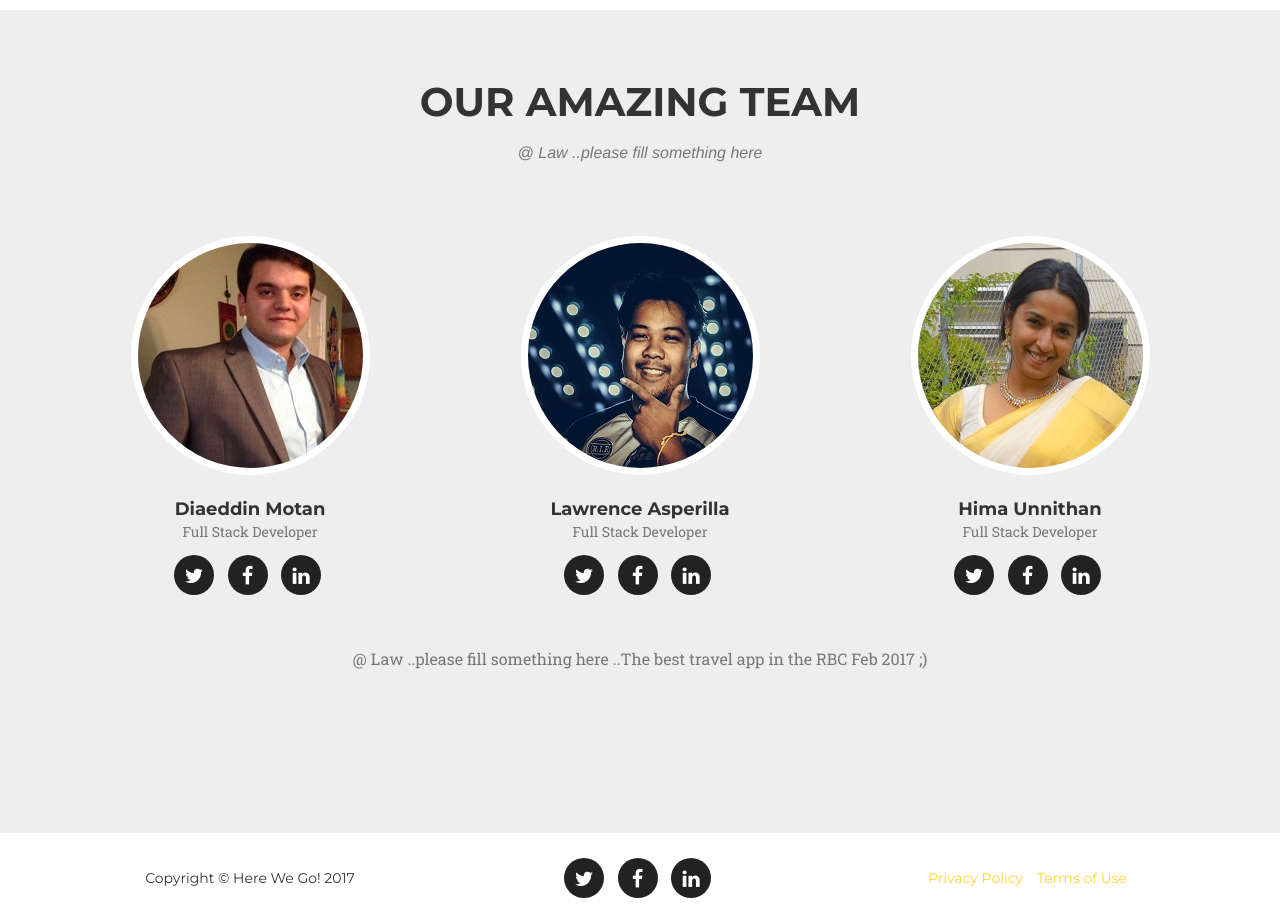
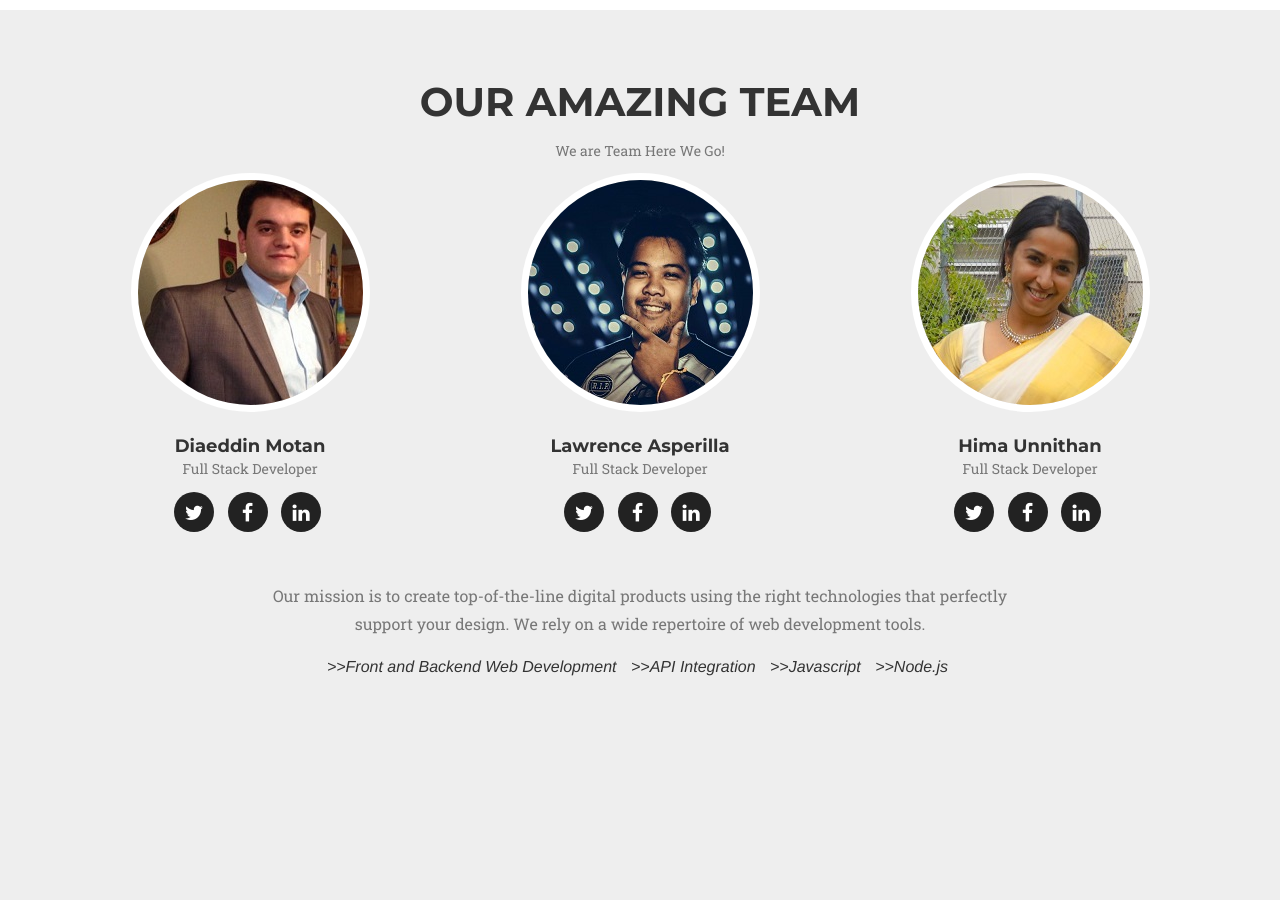
Before and after one commit to dmotan/Here-We-Go, a plain HTML site: page index.html in a window 1280 px wide. Shown: the part 3380-4302 px from the top of the page. Drawn offline with nearby package versions, Linux system fonts and the light colour scheme; some packages are replaced by stand-ins of ours; no server answers; a web font is replaced by a local one.

Commit message:
edited team page text. and law sns links

```diff
--- a/index.html
+++ b/index.html
@@ -228,7 +228,7 @@
             <div class="row">
                 <div class="col-lg-12 text-center">
                     <h2 class="section-heading">Our Amazing Team</h2>
-                    <h3 class="section-subheading text-muted">@ Law ..please fill something here</h3>
+                    <p class="section-subheading text-muted">We are Team Here We Go! <!-- The best travel app of the RBC Feb 2017 --> </p>
                 </div>
             </div>
             <div class="row">
@@ -253,11 +253,11 @@
                         <h4>Lawrence Asperilla</h4>
                         <p class="text-muted">Full Stack Developer</p>
                         <ul class="list-inline social-buttons">
-                            <li><a href="#"><i class="fa fa-twitter"></i></a>
+                            <li><a href="https://twitter.com/lawrencecirilo"><i class="fa fa-twitter"></i></a>
                             </li>
-                            <li><a href="#"><i class="fa fa-facebook"></i></a>
+                            <li><a href="https://www.facebook.com/lawrence.asperilla"><i class="fa fa-facebook"></i></a>
                             </li>
-                            <li><a href="#"><i class="fa fa-linkedin"></i></a>
+                            <li><a href="https://www.linkedin.com/in/lawrenceasperilla"><i class="fa fa-linkedin"></i></a>
                             </li>
                         </ul>
                     </div>
@@ -280,7 +280,15 @@
             </div>
             <div class="row">
                 <div class="col-lg-8 col-lg-offset-2 text-center">
-                    <p class="large text-muted">@ Law ..please fill something here ..The best travel app in the RBC Feb 2017 ;)</p>
+                    <p class="large text-muted">Our mission is to create top-of-the-line digital products using the right technologies that perfectly support your design. We rely on a wide repertoire of web development tools.</p>
+                    <h3 class="section-subheading">
+                        <ul class="list-inline">
+                            <li>>>Front and Backend Web Development</li>
+                            <li>>>API Integration</li>
+                            <li>>>Javascript</li>
+                            <li>>>Node.js</li>
+                        </ul>
+                    </h3>
                 </div>
             </div>
         </div>
```
